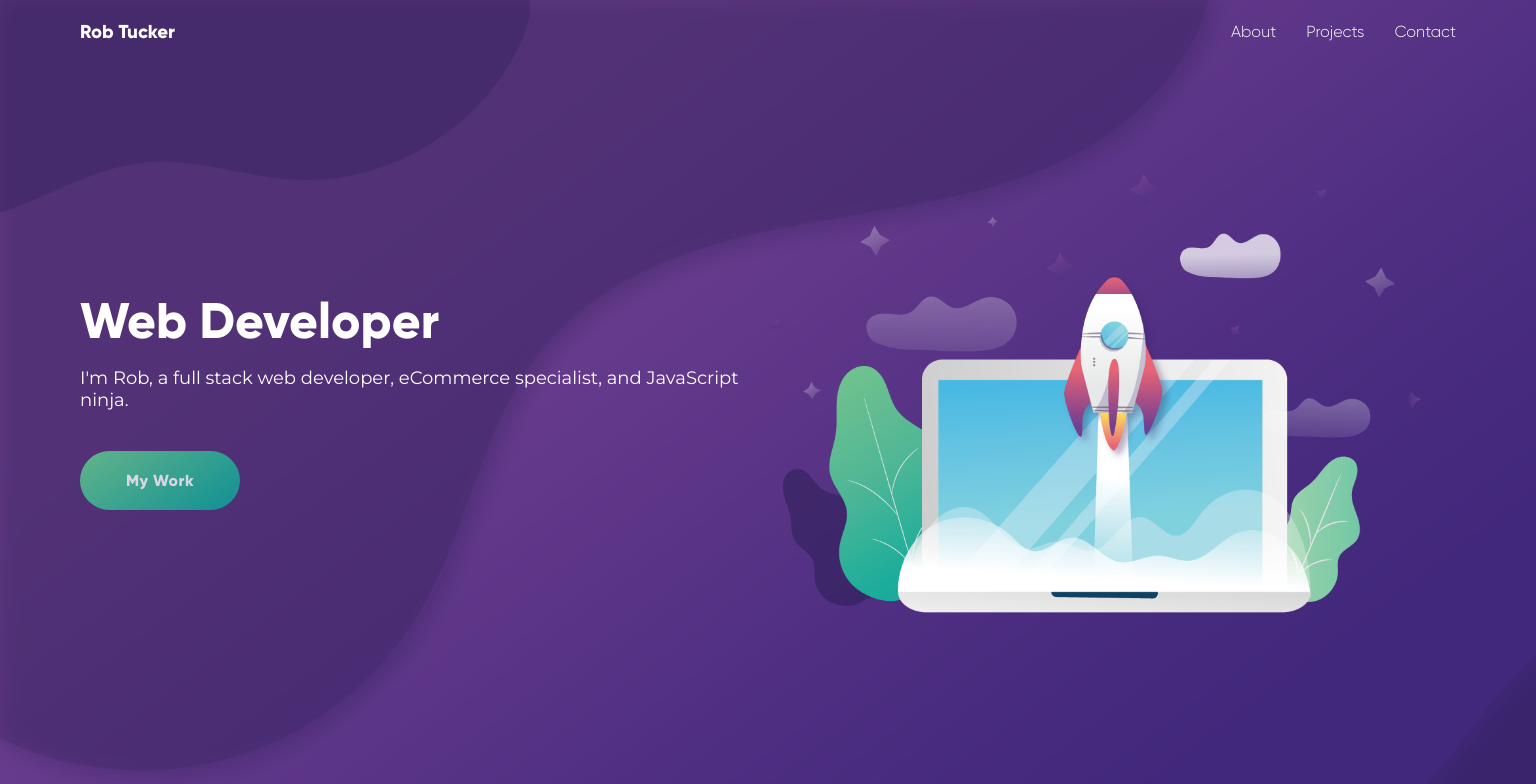
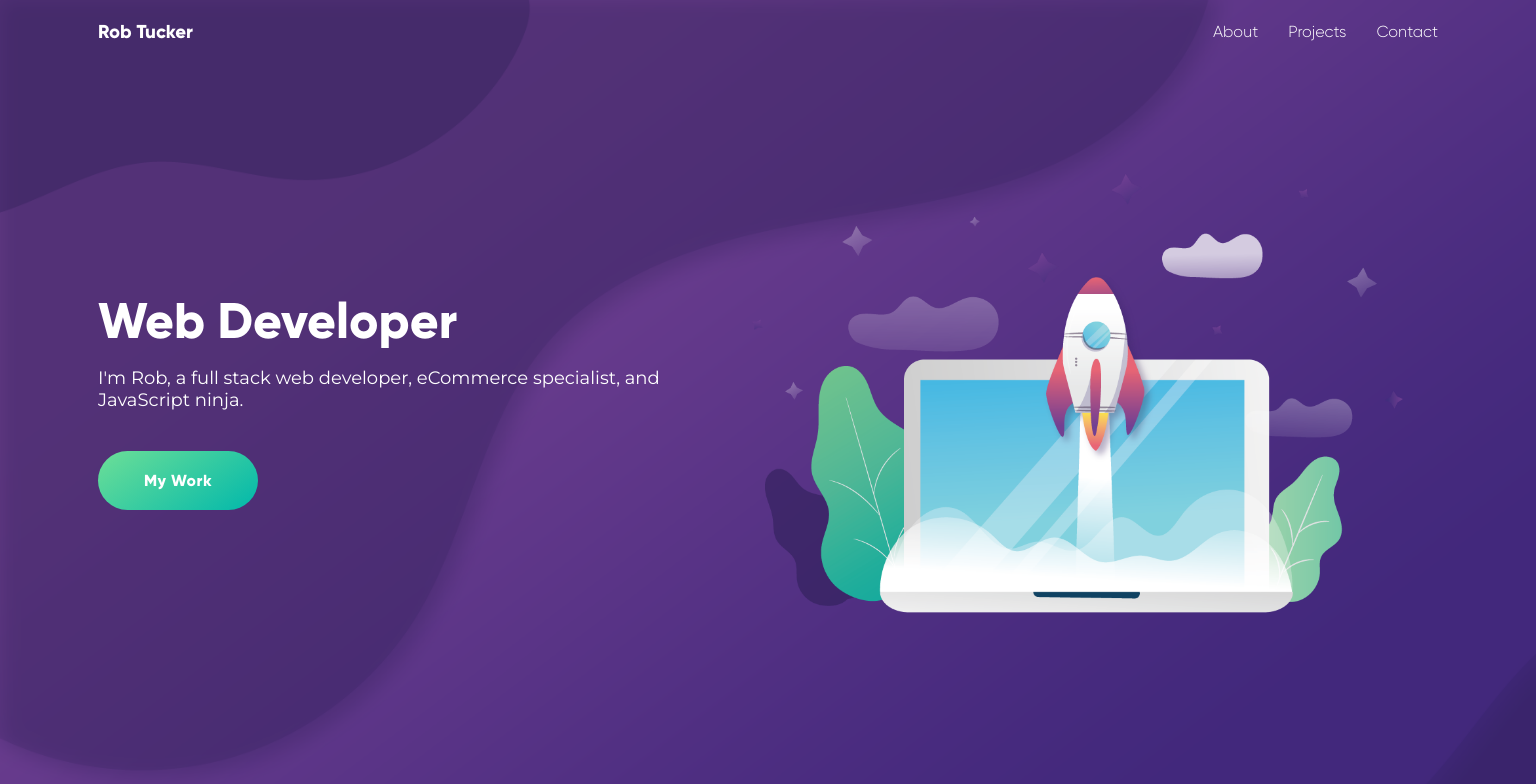
Before and after one commit to rob9095/robt-portfolio, a React (Create React App) app in the folder client/: page / in a window 1536 px wide. In both pictures the pointer is over the link "My Work". Shown: the top 784 px of the page. Built offline with nearby package versions, Linux system fonts and the light colour scheme.

Commit message:
css and copy updates

```diff
--- a/client/src/index.css
+++ b/client/src/index.css
@@ -50,7 +50,7 @@ a.btn {
 }
 
 a.btn:hover {
-  opacity: .8;
+  background: linear-gradient(145deg, #6ddf97,#01b8ab);
 }
 
 section {
@@ -101,6 +101,12 @@ section p {
 
 .container {
   width: 100%;
+}
+
+@media (min-width: 1400px) {
+  .container {
+    max-width: 1340px;
+  }
 }
 
 /* Header Styles */
```
